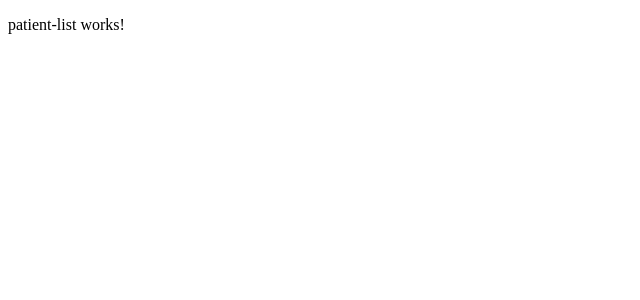
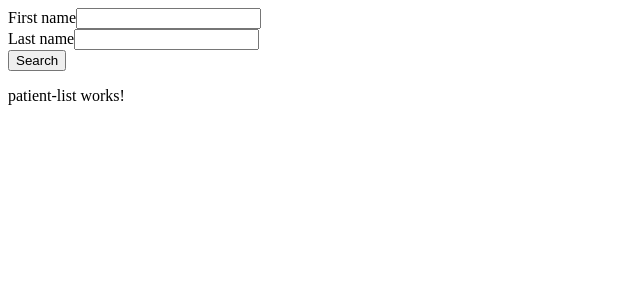
Before and after one commit to AbayomiE-T/smilecdr-coding-challange, an Angular app: page / in a window 1280 px wide. Shown: the top 300 px of the page, without its empty margins (0-640 px from the left). Built offline with nearby package versions, Linux system fonts and the light colour scheme; no server answers.

Commit message:
added validation to input fields

```diff
--- a/src/app/app.component.html
+++ b/src/app/app.component.html
@@ -1 +1,2 @@
+<app-search></app-search>
 <app-patient-list></app-patient-list>
--- a/src/app/app.module.ts
+++ b/src/app/app.module.ts
@@ -1,6 +1,7 @@
 import { NgModule } from '@angular/core';
 import { BrowserModule } from '@angular/platform-browser';
 import { HttpClientModule } from '@angular/common/http';
+import { FormsModule } from '@angular/forms';
 
 import { AppRoutingModule } from './app-routing.module';
 import { AppComponent } from './app.component';
@@ -18,7 +19,8 @@ import { SearchComponent } from './components/search/search.component';
   imports: [
     BrowserModule,
     AppRoutingModule,
-    HttpClientModule
+    HttpClientModule,
+    FormsModule
   ],
   providers: [],
   bootstrap: [AppComponent]
--- a/src/app/components/search/search.component.css
+++ b/src/app/components/search/search.component.css
@@ -0,0 +1,7 @@
+input{
+    outline: none;
+}
+
+input.ng-invalid{
+ border: 1px solid red;
+}
--- a/src/app/components/search/search.component.html
+++ b/src/app/components/search/search.component.html
@@ -1 +1,19 @@
-<p>search works!</p>
+<form (ngSubmit)="onSubmit()" #formData="ngForm">
+    <div class="patient-data">
+        <div class="form-group">
+            <label for="firstname">First name</label>
+            <input class="form-control" type="text" id="firstname" ngModel name="firstname" pattern="[a-zA-Z ]*"
+                #firstName="ngModel">
+            <span *ngIf="!firstName.valid && firstName.touched">This field cannot contain non-alphabetic
+                characters</span>
+        </div>
+        <div class="form-group">
+            <label for="lastname">Last name</label>
+            <input class="form-control" type="text" id="lastname" ngModel name="lastname" pattern="[a-zA-Z ]*"
+                #lastName="ngModel">
+
+            <span *ngIf="!lastName.valid && lastName.touched">This field cannot contain non-alphabetic characters</span>
+        </div>
+    </div>
+    <button [disabled]="!formData.valid" type="submit">Search</button>
+</form>
--- a/src/app/components/search/search.component.ts
+++ b/src/app/components/search/search.component.ts
@@ -1,4 +1,5 @@
-import { Component, OnInit } from '@angular/core';
+import { Component, OnInit, ViewChild } from '@angular/core';
+import { NgForm } from '@angular/forms';
 
 @Component({
   selector: 'app-search',
@@ -6,10 +7,17 @@ import { Component, OnInit } from '@angular/core';
   styleUrls: ['./search.component.css']
 })
 export class SearchComponent implements OnInit {
+  public num: number;
+
+  @ViewChild('formData') private formData: NgForm;
 
   constructor() { }
 
   ngOnInit(): void {
   }
 
+  public onSubmit(): void {
+    console.log(this.formData);
+  }
+
 }
--- a/src/app/services/patient.service.ts
+++ b/src/app/services/patient.service.ts
@@ -1,7 +1,7 @@
 import { Injectable } from '@angular/core';
 import { HttpClient } from '@angular/common/http';
 import { Observable } from 'rxjs';
-import { map, mergeMap, tap, toArray } from 'rxjs/operators'
+import { map, mergeMap, toArray } from 'rxjs/operators'
 
 const baseUrl = 'https://try.smilecdr.com/baseR4/Patient'
 
--- a/tsconfig.json
+++ b/tsconfig.json
@@ -5,7 +5,7 @@
     "baseUrl": "./",
     "outDir": "./dist/out-tsc",
     "forceConsistentCasingInFileNames": true,
-    "strict": true,
+    "strict": false,
     "noImplicitReturns": true,
     "noFallthroughCasesInSwitch": true,
     "sourceMap": true,
```
